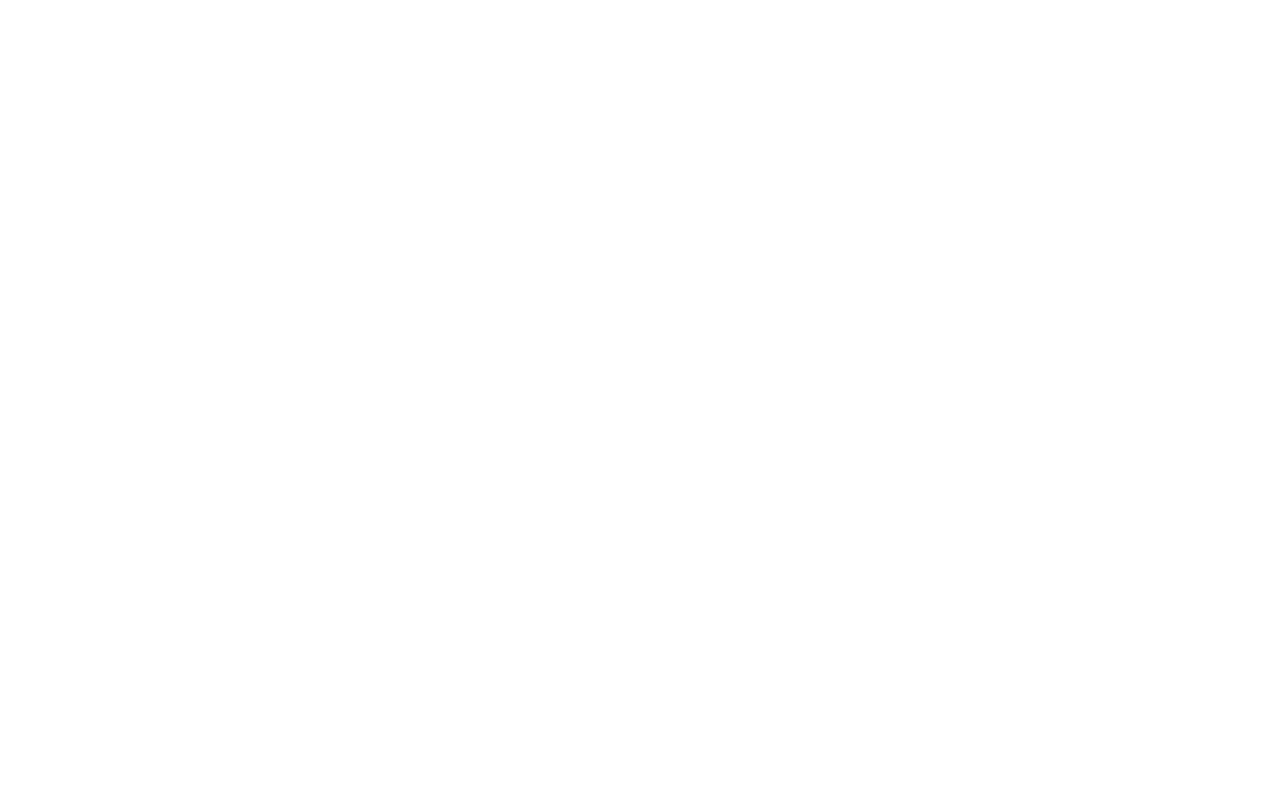
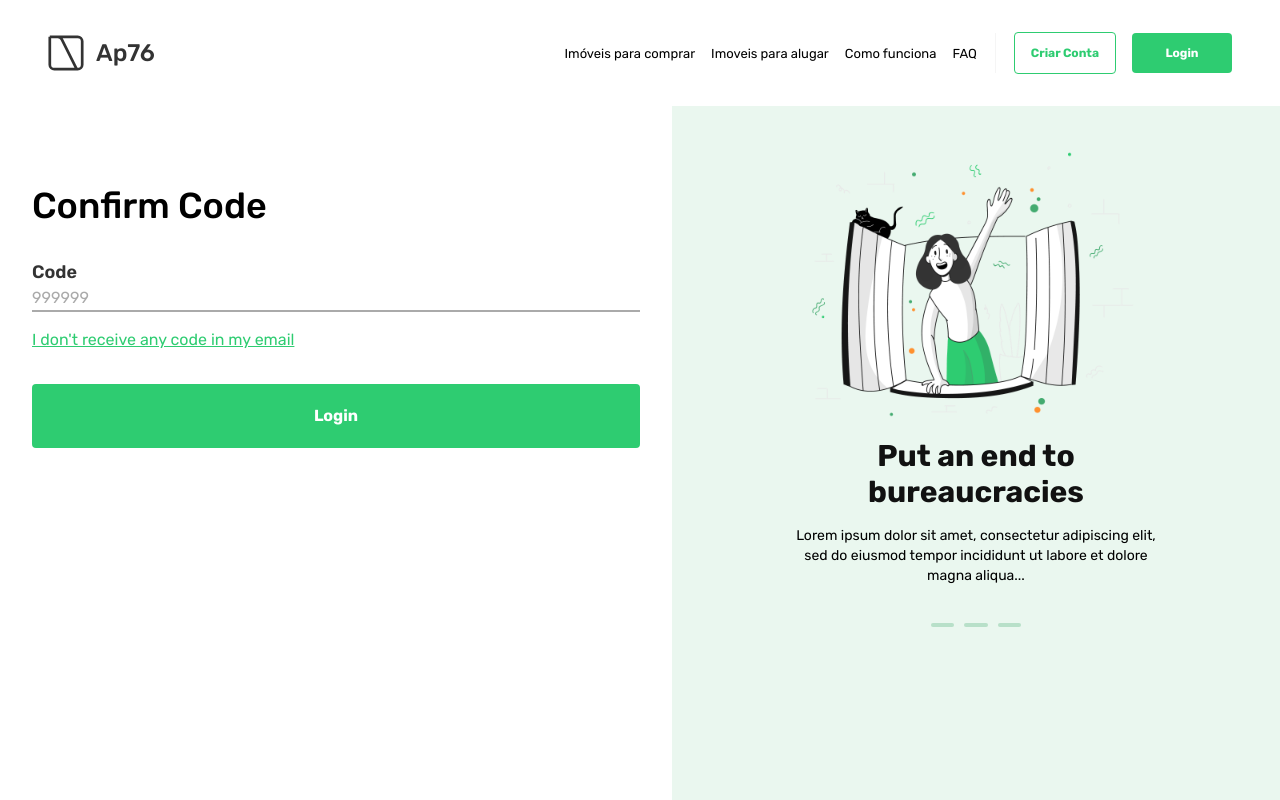
Before and after one commit to Douglaskav/Ap76-Web, a React (Create React App) app: page /register/otp in a window 1280 px wide. Before the commit this address had no page. Shown: the top 800 px of the page. Built offline with nearby package versions, Linux system fonts and the light colour scheme.

Commit message:
ConfirmOTPPage

```diff
--- a/src/App.js
+++ b/src/App.js
@@ -2,6 +2,7 @@
 import { SearchPage } from "./pages/SearchPage";
 import { Login } from "./pages/Login";
 import { Register } from "./pages/Register";
+import { ConfirmCodePage } from "./pages/ConfirmCodePage";
 import { BrowserRouter, Routes, Route } from "react-router-dom";
 
 function App() {
@@ -12,6 +13,7 @@
         <Route path="/search" element={<SearchPage />} />
         <Route path="/login" element={<Login />} />
         <Route path="/register" element={<Register />} />
+        <Route path="/register/otp" element={<ConfirmCodePage />} />
       </Routes>
     </BrowserRouter>
   );
--- a/src/components/ErrorAlert/index.jsx
+++ b/src/components/ErrorAlert/index.jsx
@@ -1,16 +1,16 @@
 import { Warning, XCircle } from "phosphor-react";
 
-export function ErrorAlert({ setShowErrorAlert }) {
+export function ErrorAlert({ setShowErrorAlert, message }) {
 	return (
 		<div className="p-4 bg-[#f8d7da] border-1 border-[#f5c6cb] rounded flex items-center justify-between">
 			<span className="text-[#721c24] flex items-center">
 				<Warning size={24} className="mr-4" />
-				Already exists an user with the email provided.
+				{ message}
 			</span>
 			<XCircle
 				size={24}
 				className="text-[#721c24] cursor-pointer"
-				onClick={() => setShowErrorAlert(false)}
+				onClick={() => setShowErrorAlert({ show: false, message: ""})}
 			/>
 		</div>
 	);
--- /dev/null
+++ b/src/pages/ConfirmCodePage/components/Form/index.jsx
@@ -0,0 +1,65 @@
+import { useState } from "react";
+import { ErrorAlert } from "../../../../components/ErrorAlert/";
+import api from "../../../../services/api";
+
+export function Form() {
+  const [loading, setLoading] = useState(false);
+  const [errorAlert, setErrorAlert] = useState({ show: false, message: "" });
+  const [otpCode, setOTPCode] = useState("");
+
+  const handleInputChange = (event) => {
+    const { value } = event.target;
+
+    setOTPCode(value);
+  };
+
+  const handleSubmitForm = async (event) => {
+    setLoading(true);
+    event.preventDefault();
+
+    try {
+      const response = await api.post("/user/verify", {
+        otp: otpCode,
+        email: "any_email_mail@mail.com",
+      });
+    } catch (error) {
+      setErrorAlert({ show: true, message: error.response.data.error });
+    }
+  };
+
+  return (
+    <div className="container-form">
+      {errorAlert.show ? (
+        <ErrorAlert
+          setShowErrorAlert={setErrorAlert}
+          message={errorAlert.message}
+        />
+      ) : (
+        ""
+      )}
+      <h2 className="form-container-title mt-20">Confirm Code</h2>
+      <form>
+        <div className="form-login-inputgroup">
+          <label className="form-login-label">Code</label>
+          <input
+            type="name"
+            placeholder="999999"
+            maxLength="6"
+            className="form-login-input"
+            onChange={handleInputChange}
+          />
+        </div>
+
+        <div className="form-login-links-container">
+          <a href="#" className="form-login-link">
+            I don't receive any code in my email
+          </a>
+        </div>
+
+        <button className="form-login-button" onClick={handleSubmitForm}>
+          {loading ? "Sending..." : "Login"}
+        </button>
+      </form>
+    </div>
+  );
+}
--- /dev/null
+++ b/src/pages/ConfirmCodePage/index.jsx
@@ -0,0 +1,17 @@
+import { Header } from "../../components/Header";
+import { Footer } from "../../components/Footer";
+import { Form } from "./components/Form";
+import { Slider } from "../../components/Slider";
+
+export function ConfirmCodePage() {
+  return (
+    <div>
+      <Header />
+      <div className="max-w-[100%] flex items-center">
+        <Form />
+        <Slider />
+      </div>
+      <Footer />
+    </div>
+  );
+}
```
